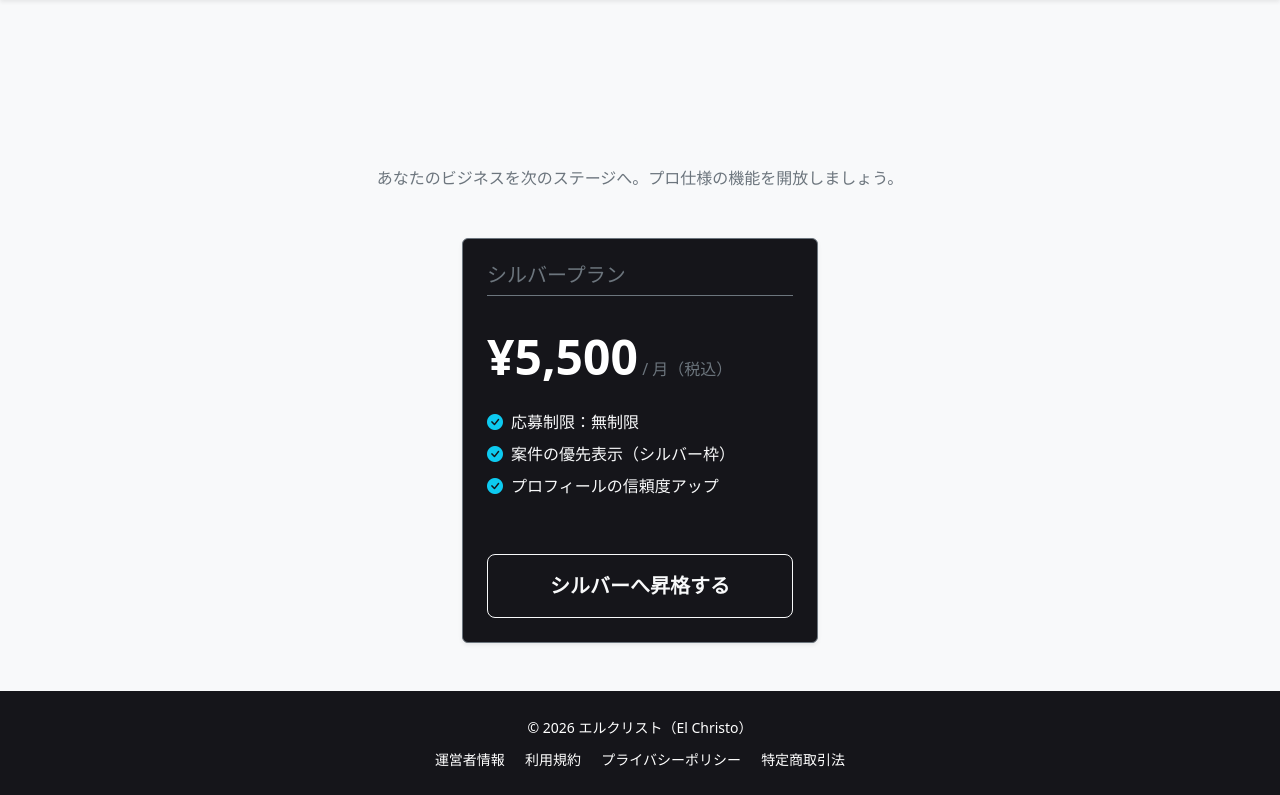
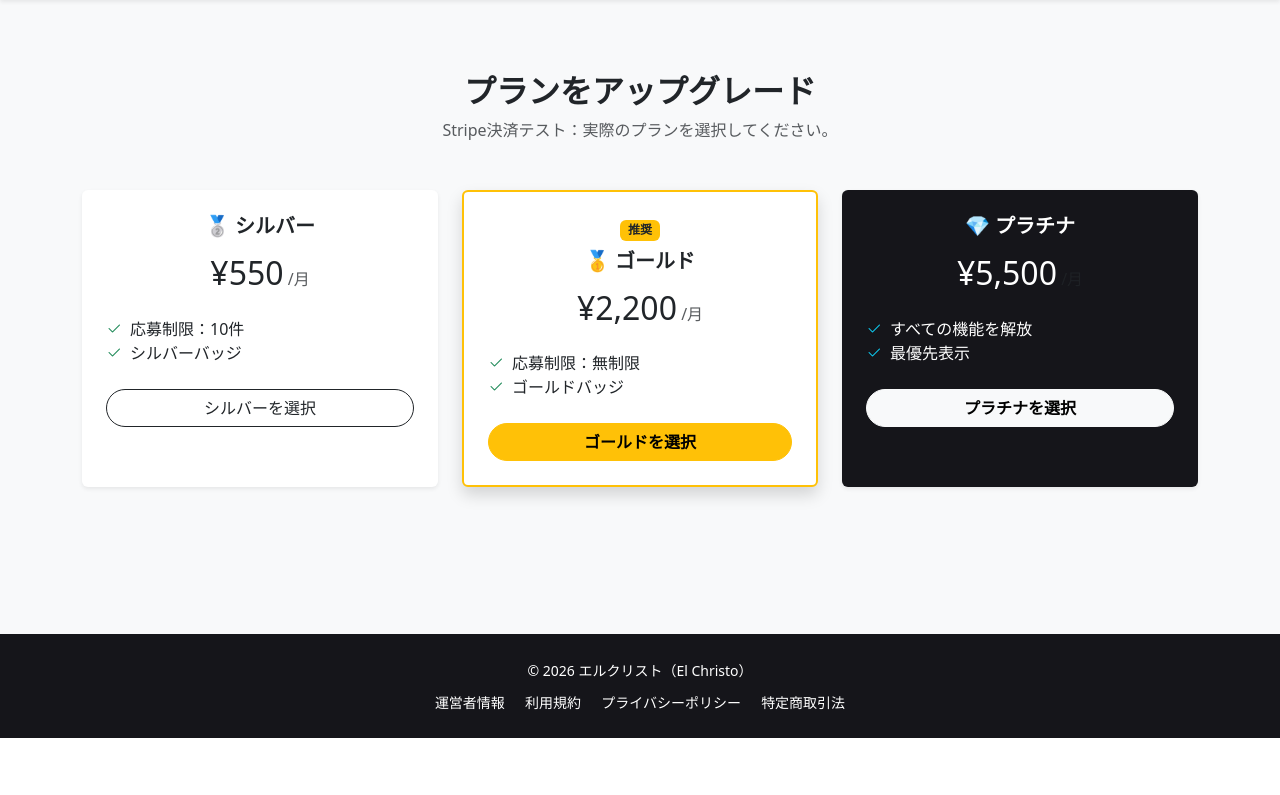
Before and after one commit to Elchristo-j/kensetsu-app, a Django app: page /accounts/upgrade/ in a window 1280 px wide. Shown: the part 62-857 px from the top of the page. After the commit the page ends 800 px from the top, so only its background shows below. Run offline with Django 5.2, Linux system fonts and the light colour scheme; a user stored in the database is signed in; data comes from the database, SQL or seed files in the repository; data that the repository does not hold is empty.

Commit message:
おかしな

```diff
--- a/accounts/templates/accounts/upgrade.html
+++ b/accounts/templates/accounts/upgrade.html
@@ -1,34 +1,55 @@
 {% extends 'base.html' %}
 
 {% block content %}
-<div class="container mt-5 py-5">
+<div class="container mt-5 mb-5">
     <div class="text-center mb-5">
-        <h2 class="text-light fw-bold">プランのアップグレード</h2>
-        <p class="text-secondary">あなたのビジネスを次のステージへ。プロ仕様の機能を開放しましょう。</p>
+        <h2 class="fw-bold">プランをアップグレード</h2>
+        <p class="text-muted">Stripe決済テスト：実際のプランを選択してください。</p>
     </div>
 
-    <div class="row g-4 justify-content-center">
-        <div class="col-md-5 col-lg-4">
-            <div class="card h-100 shadow-sm border-secondary" style="background-color: #15151a; color: #fff;">
-                <div class="card-body p-4 d-flex flex-column">
-                    <h5 class="card-title text-secondary border-bottom border-secondary pb-2">シルバープラン</h5>
-                    <div class="my-4">
-                        <span class="display-5 fw-bold">¥5,500</span>
-                        <span class="text-secondary">/ 月（税込）</span>
-                    </div>
-                    <ul class="list-unstyled mb-5 flex-grow-1 text-light">
-                        <li class="mb-2"><i class="bi bi-check-circle-fill text-info me-2"></i>応募制限：無制限</li>
-                        <li class="mb-2"><i class="bi bi-check-circle-fill text-info me-2"></i>案件の優先表示（シルバー枠）</li>
-                        <li class="mb-2"><i class="bi bi-check-circle-fill text-info me-2"></i>プロフィールの信頼度アップ</li>
+    <div class="row row-cols-1 row-cols-md-3 g-4">
+        <div class="col">
+            <div class="card h-100 shadow-sm border-0">
+                <div class="card-body text-center p-4">
+                    <h5 class="fw-bold mb-3">🥈 シルバー</h5>
+                    <h2 class="mb-4">¥550<span class="fs-6 text-muted"> /月</span></h2>
+                    <ul class="list-unstyled mb-4 text-start">
+                        <li><i class="bi bi-check2 text-success me-2"></i>応募制限：10件</li>
+                        <li><i class="bi bi-check2 text-success me-2"></i>シルバーバッジ</li>
                     </ul>
-
-                    <a href="{% url 'create_checkout_session' 'silver' %}" class="btn btn-outline-light btn-lg w-100 py-3 fw-bold">
-                        シルバーへ昇格する
-                    </a>
+                    <a href="{% url 'create_checkout_session' 'silver' %}" class="btn btn-outline-dark w-100 rounded-pill">シルバーを選択</a>
                 </div>
             </div>
         </div>
 
+        <div class="col">
+            <div class="card h-100 shadow border-0" style="border: 2px solid #ffc107 !important;">
+                <div class="card-body text-center p-4">
+                    <span class="badge bg-warning text-dark mb-2">推奨</span>
+                    <h5 class="fw-bold mb-3">🥇 ゴールド</h5>
+                    <h2 class="mb-4">¥2,200<span class="fs-6 text-muted"> /月</span></h2>
+                    <ul class="list-unstyled mb-4 text-start">
+                        <li><i class="bi bi-check2 text-success me-2"></i>応募制限：無制限</li>
+                        <li><i class="bi bi-check2 text-success me-2"></i>ゴールドバッジ</li>
+                    </ul>
+                    <a href="{% url 'create_checkout_session' 'gold' %}" class="btn btn-warning w-100 rounded-pill fw-bold">ゴールドを選択</a>
+                </div>
+            </div>
         </div>
+
+        <div class="col">
+            <div class="card h-100 shadow-sm border-0" style="background-color: #15151a; color: white;">
+                <div class="card-body text-center p-4">
+                    <h5 class="fw-bold mb-3">💎 プラチナ</h5>
+                    <h2 class="mb-4">¥5,500<span class="fs-6 text-muted"> /月</span></h2>
+                    <ul class="list-unstyled mb-4 text-start">
+                        <li><i class="bi bi-check2 text-info me-2"></i>すべての機能を解放</li>
+                        <li><i class="bi bi-check2 text-info me-2"></i>最優先表示</li>
+                    </ul>
+                    <a href="{% url 'create_checkout_session' 'platinum' %}" class="btn btn-light w-100 rounded-pill fw-bold">プラチナを選択</a>
+                </div>
+            </div>
+        </div>
+    </div>
 </div>
 {% endblock %}
```
